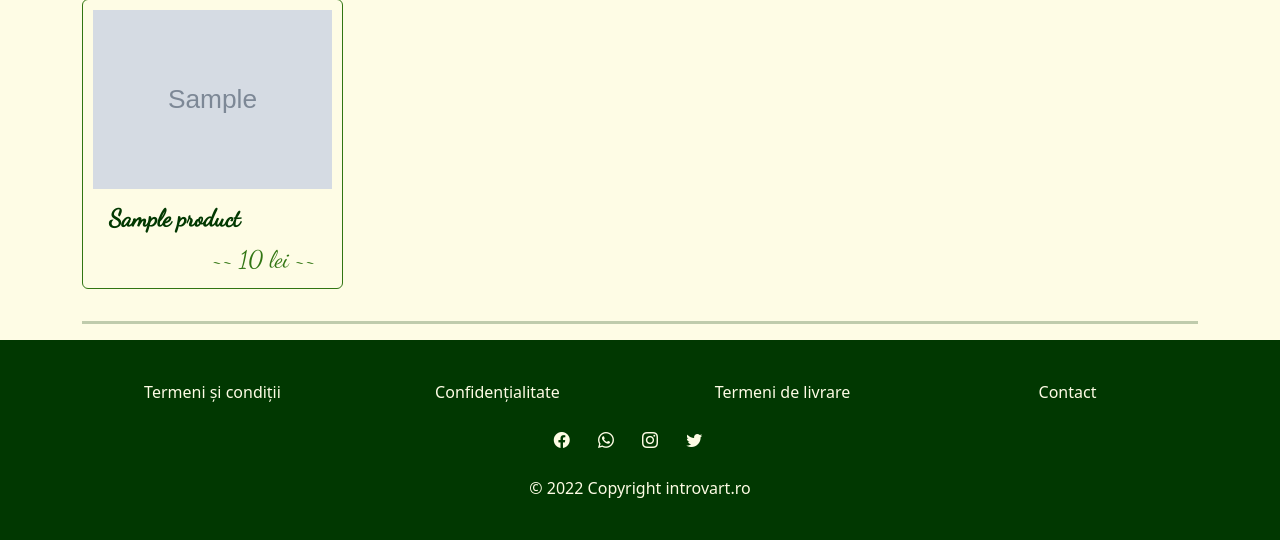
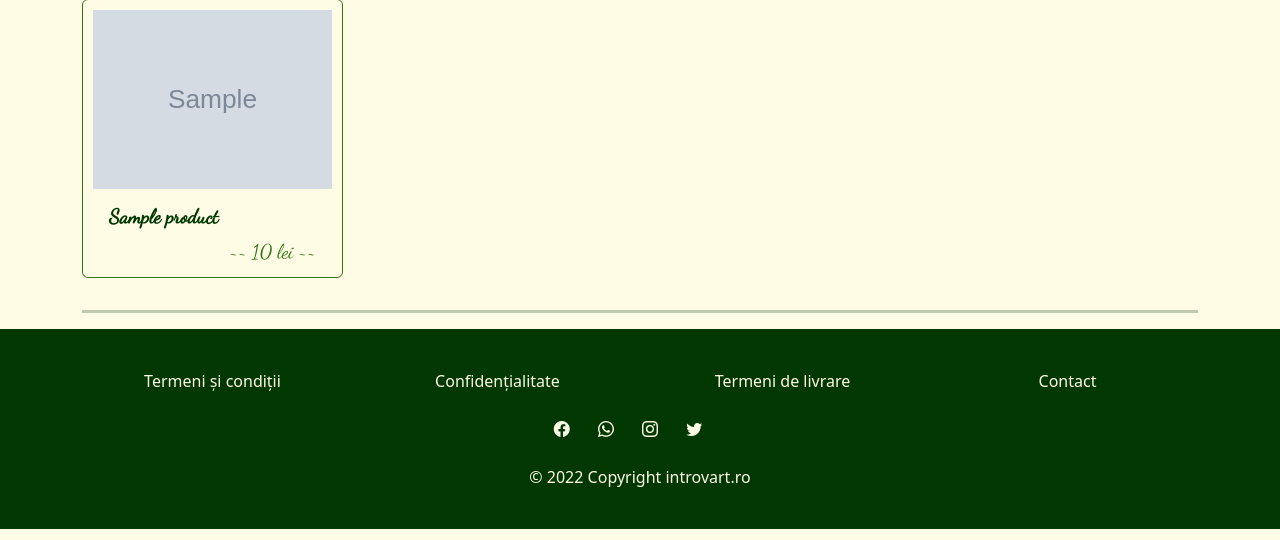
Before and after one commit to CristinH/Introvart-Project, a Django app: page /home in a window 1280 px wide. Shown: the part 755-1295 px from the top of the page. Run offline with Django 4.2, Linux system fonts and the light colour scheme; tables that the repository leaves empty hold one stand-in row (values such as "Sample post"); grey boxes marked "Sample" are stand-in pictures; some libraries are stand-ins or nearby versions.

Commit message:
Modified CSS + solved 404 error

```diff
--- a/introvart_website/introvart_website/settings.py
+++ b/introvart_website/introvart_website/settings.py
@@ -32,14 +32,14 @@ ALLOWED_HOSTS = []
 # Application definition
 
 INSTALLED_APPS = [
-    #"shop.apps.ShopConfig",
+    "shop.apps.ShopConfig",
     "django.contrib.admin",
     "django.contrib.auth",
     "django.contrib.contenttypes",
     "django.contrib.sessions",
     "django.contrib.messages",
     "django.contrib.staticfiles",
-    "shop"
+    #"shop"
     #"guest_user",
 ]
 
--- a/introvart_website/introvart_website/urls.py
+++ b/introvart_website/introvart_website/urls.py
@@ -17,10 +17,12 @@ from django.contrib import admin
 from django.urls import path, include
 from django.conf import settings
 from django.conf.urls.static import static
+from shop import views
 
 urlpatterns = [
     path("admin/", admin.site.urls),
     path("", include("shop.urls")),
+    path("", views.home),
     #path("convert/", include("guest_user.urls")),
 ]
 
--- a/introvart_website/static/css/style.css
+++ b/introvart_website/static/css/style.css
@@ -107,7 +107,7 @@ footer{
 }
 
 .title2a{
-    font-size: 24px;
+    font-size: 20px;
     color: #013801;
     font-family: "Dancing script", sans-serif !important;
     font-style: normal !important;
@@ -115,7 +115,7 @@ footer{
 }
 
 .title3{
-    font-size: 24px;
+    font-size: 20px;
     color: #317512;
     font-weight: 400 !important;
     font-family: "Dancing script", sans-serif !important;
```
